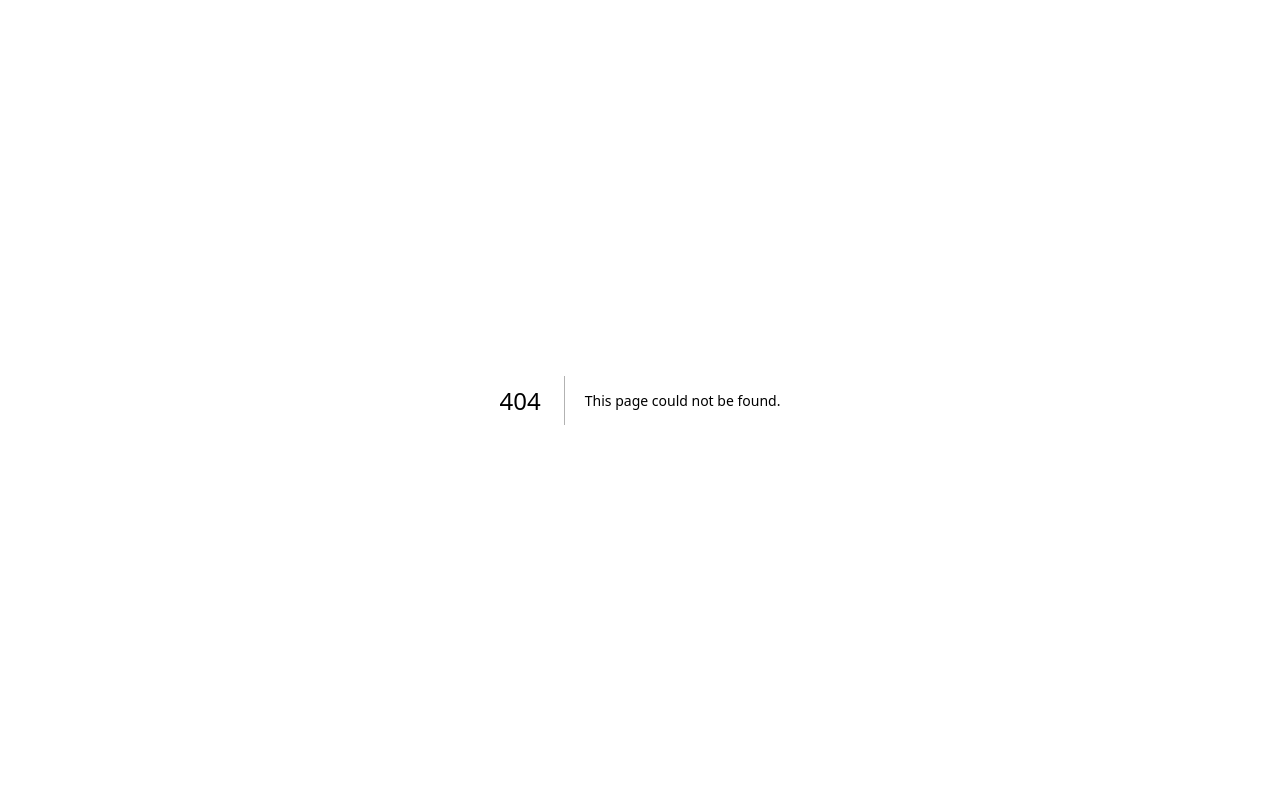
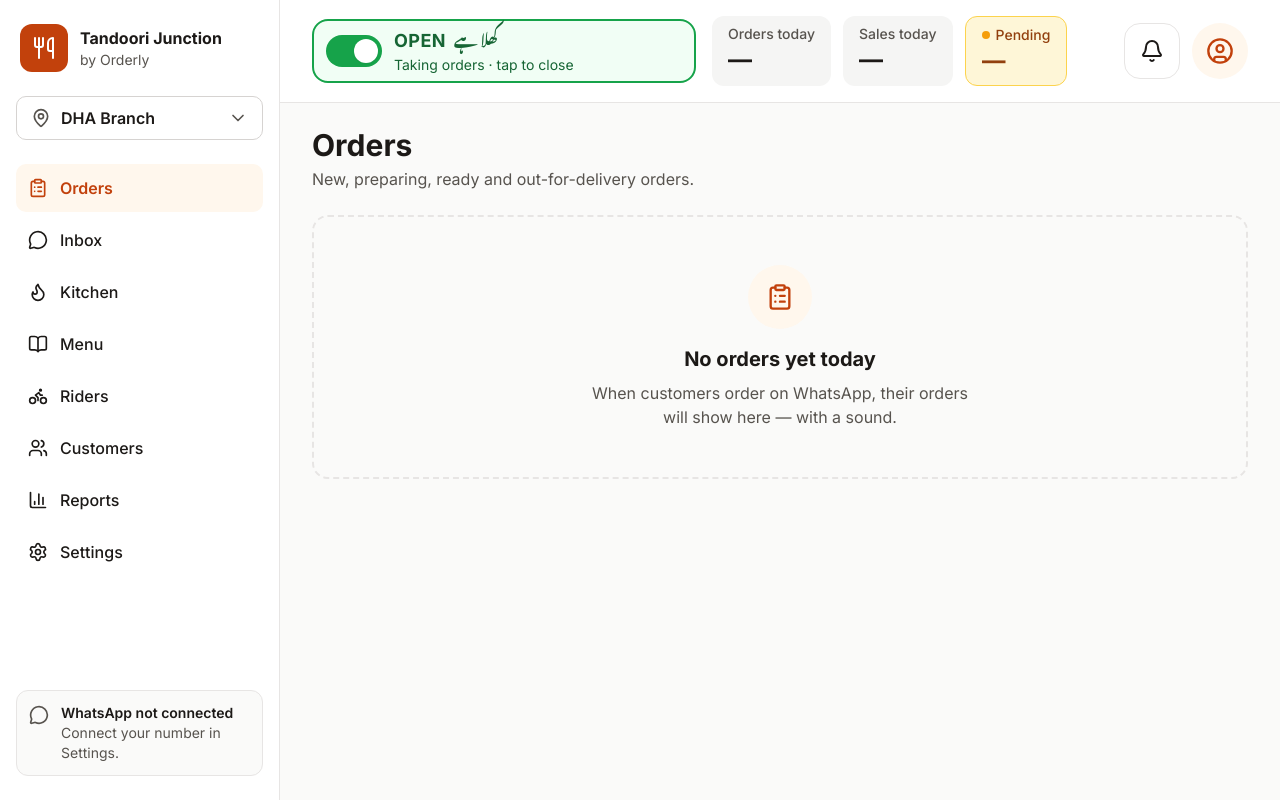
Before and after one commit to Zee-Gg/Orderly, a Next.js app: page /orders in a window 1280 px wide. Before the commit this address had no page. Built offline with nearby package versions, Linux system fonts and the light colour scheme; a web font is replaced by a local one.

Commit message:
Add orders page
Co-Authored-By: Claude Opus 5.5 <noreply@anthropic.com>

```diff
--- /dev/null
+++ b/src/app/(dashboard)/orders/page.tsx
@@ -0,0 +1,20 @@
+import type { Metadata } from "next";
+import { ClipboardList } from "lucide-react";
+import { EmptyState } from "@/components/ui/empty-state";
+import { PageHeader } from "@/components/shell/page-header";
+
+export const metadata: Metadata = { title: "Orders" };
+
+export default function OrdersPage() {
+  return (
+    <>
+      <PageHeader title="Orders" description="New, preparing, ready and out-for-delivery orders." />
+      <EmptyState
+        tone="brand"
+        icon={<ClipboardList />}
+        title="No orders yet today"
+        description="When customers order on WhatsApp, their orders will show here — with a sound."
+      />
+    </>
+  );
+}
```
